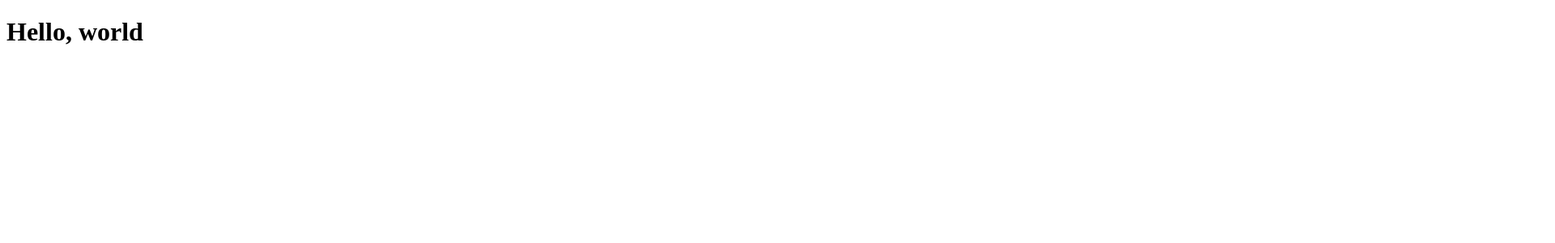
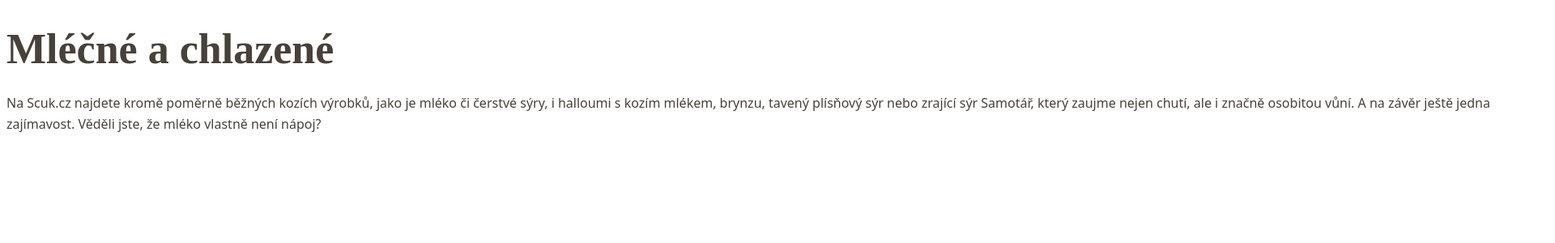
Before and after one commit to Vitusin/Xshop, a React (Create React App) app: page / in a window 1280 px wide. Shown: the top 300 px of the page at 81% size, 1920 px wide, since content can reach past the window. Built offline with nearby package versions, Linux system fonts and the light colour scheme.

Commit message:
Add CategoryInfoDesktop component to App.js

```diff
--- a/src/App.js
+++ b/src/App.js
@@ -1,5 +1,13 @@
+import React from "react";
+
+import CategoryInfoDesktop from "./components/CategoryInfoDesktop.js";
+
 const App = () => {
-  return <h1>Hello, world</h1>;
+  return (
+    <div>
+      <CategoryInfoDesktop />
+    </div>
+  );
 };
 
 export default App;
--- /dev/null
+++ b/src/components/CategoryInfoDesktop.css
@@ -0,0 +1,7 @@
+.CategoryInfoDesktop {
+  display: flex;
+  width: 1588px;
+  flex-direction: column;
+  align-items: flex-start;
+  gap: 16px;
+}
--- /dev/null
+++ b/src/components/CategoryInfoDesktop.js
@@ -0,0 +1,14 @@
+import "./CategoryInfoDesktop.css";
+import Header from "./Header.js";
+import Text from "./text.js";
+
+const CategoryInfoDesktop = () => {
+  return (
+    <div>
+      <Header />
+      <Text />
+    </div>
+  );
+};
+
+export default CategoryInfoDesktop;
--- a/src/components/Header.css
+++ b/src/components/Header.css
@@ -0,0 +1,11 @@
+header {
+  color: var(--Shades-Shade800, #484138);
+
+  /* BreeSerif/H3 */
+  font-family: Bree Serif;
+  font-size: 26px;
+  font-style: normal;
+  font-weight: 400;
+  line-height: 36px; /* 138.462% */
+  align-self: stretch;
+}
--- a/src/components/Header.js
+++ b/src/components/Header.js
@@ -0,0 +1,10 @@
+import "./Header.css";
+const Header = () => {
+  return (
+    <header>
+      <h1>Mléčné a chlazené</h1>
+    </header>
+  );
+};
+
+export default Header;
--- /dev/null
+++ b/src/components/text.css
@@ -0,0 +1,10 @@
+.text {
+  color: var(--Shades-Shade800, #484138);
+  align-self: stretch;
+  /* NotoSans/BigBody/Regular */
+  font-family: Noto Sans;
+  font-size: 16px;
+  font-style: normal;
+  font-weight: 400;
+  line-height: 26px; /* 162.5% */
+}
--- /dev/null
+++ b/src/components/text.js
@@ -0,0 +1,17 @@
+import "./text.css";
+
+const Text = () => {
+  return (
+    <div className="text">
+      <p>
+        Na Scuk.cz najdete kromě poměrně běžných kozích výrobků, jako je mléko
+        či čerstvé sýry, i halloumi s kozím mlékem, brynzu, tavený plísňový sýr
+        nebo zrající sýr Samotář, který zaujme nejen chutí, ale i značně
+        osobitou vůní. A na závěr ještě jedna zajímavost. Věděli jste, že mléko
+        vlastně není nápoj?
+      </p>
+    </div>
+  );
+};
+
+export default Text;
--- a/src/index.css
+++ b/src/index.css
@@ -0,0 +1,7 @@
+body {
+  display: flex;
+  width: 1920px;
+  padding-bottom: 733px;
+  flex-direction: column;
+  align-items: center;
+}
```
